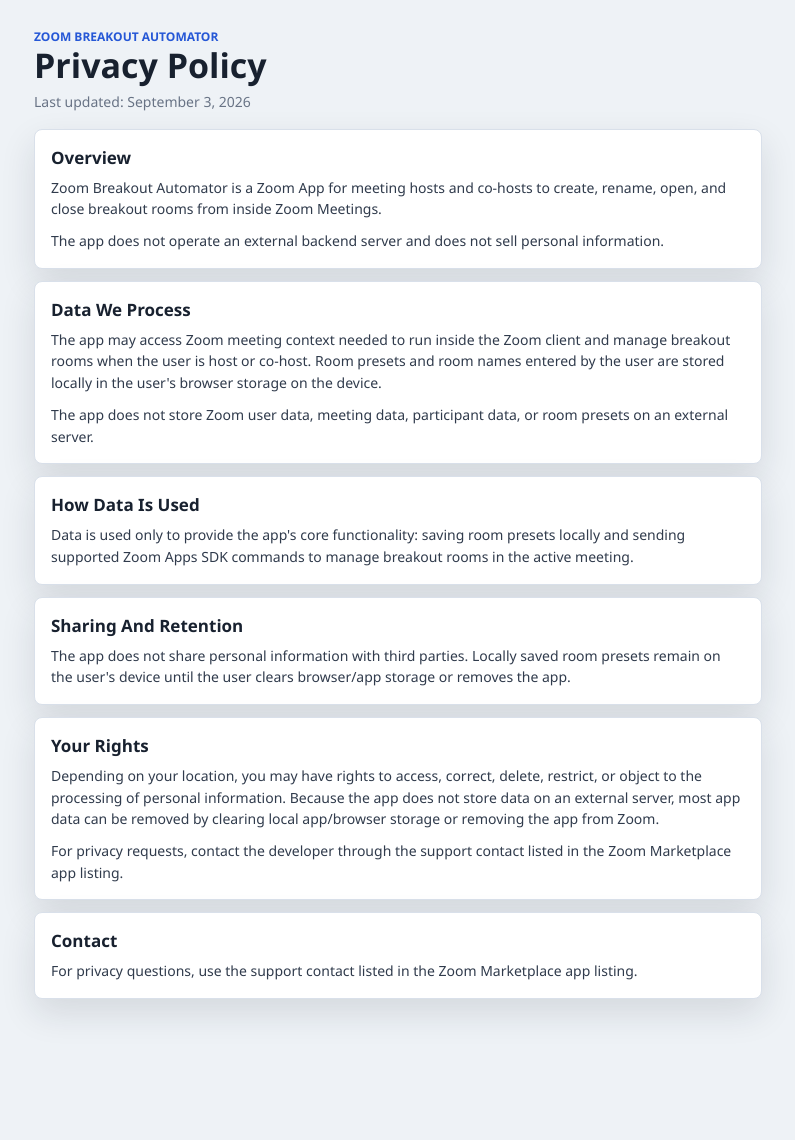
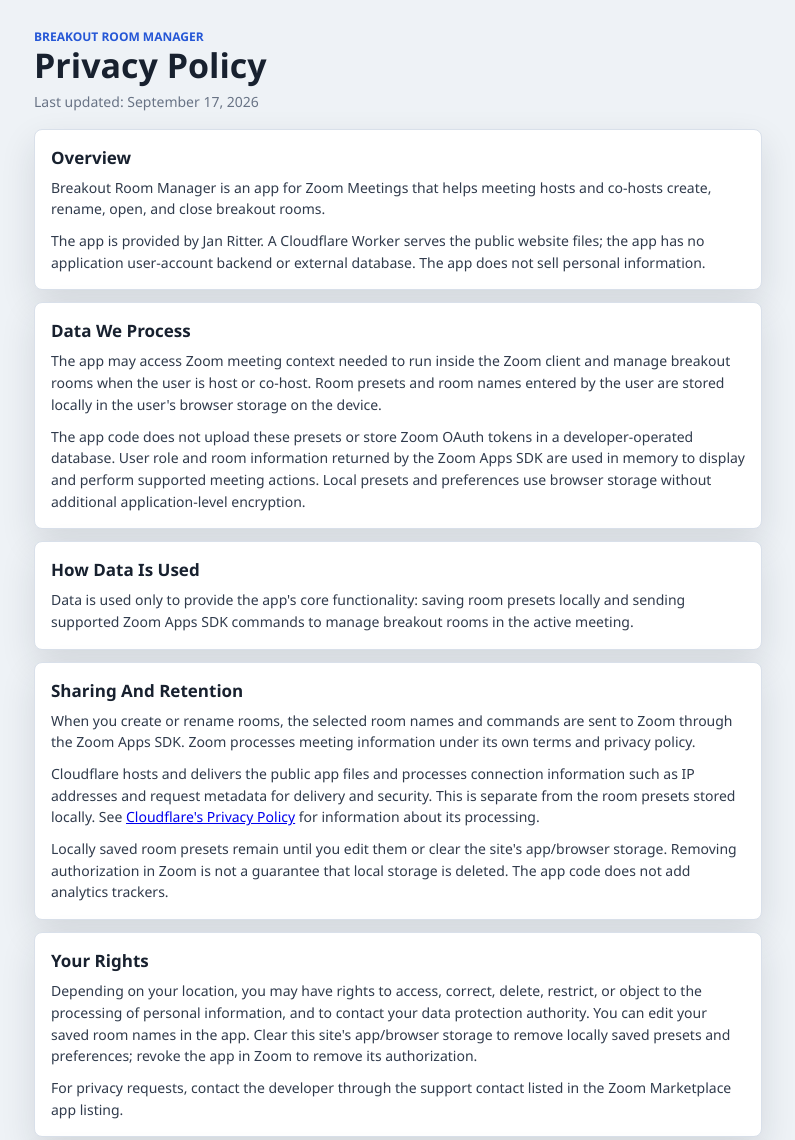
Before and after one commit to graffuxx/ZoomBreakoutAutomator, a website: page privacy.html in a window 1280 px wide. Shown: the top 1140 px of the page, without its empty margins (242-1037 px from the left). Before the commit the page ends 1059 px from the top, so only its background shows below. Drawn offline with Linux system fonts and the light colour scheme.

Commit message:
Update app name and listing pages

```diff
--- a/privacy.html
+++ b/privacy.html
@@ -3,25 +3,25 @@
   <head>
     <meta charset="utf-8">
     <meta name="viewport" content="width=device-width, initial-scale=1">
-    <title>Privacy Policy | Zoom Breakout Automator</title>
+    <title>Privacy Policy | Breakout Room Manager</title>
     <link rel="stylesheet" href="./styles.css">
   </head>
   <body>
     <main class="legal-shell">
-      <p class="eyebrow">Zoom Breakout Automator</p>
+      <p class="eyebrow">Breakout Room Manager</p>
       <h1>Privacy Policy</h1>
-      <p class="legal-muted">Last updated: September 3, 2026</p>
+      <p class="legal-muted">Last updated: September 17, 2026</p>
 
       <section class="legal-card">
         <h2>Overview</h2>
-        <p>Zoom Breakout Automator is a Zoom App for meeting hosts and co-hosts to create, rename, open, and close breakout rooms from inside Zoom Meetings.</p>
-        <p>The app does not operate an external backend server and does not sell personal information.</p>
+        <p>Breakout Room Manager is an app for Zoom Meetings that helps meeting hosts and co-hosts create, rename, open, and close breakout rooms.</p>
+        <p>The app is provided by Jan Ritter. A Cloudflare Worker serves the public website files; the app has no application user-account backend or external database. The app does not sell personal information.</p>
       </section>
 
       <section class="legal-card">
         <h2>Data We Process</h2>
         <p>The app may access Zoom meeting context needed to run inside the Zoom client and manage breakout rooms when the user is host or co-host. Room presets and room names entered by the user are stored locally in the user's browser storage on the device.</p>
-        <p>The app does not store Zoom user data, meeting data, participant data, or room presets on an external server.</p>
+        <p>The app code does not upload these presets or store Zoom OAuth tokens in a developer-operated database. User role and room information returned by the Zoom Apps SDK are used in memory to display and perform supported meeting actions. Local presets and preferences use browser storage without additional application-level encryption.</p>
       </section>
 
       <section class="legal-card">
@@ -31,12 +31,14 @@
 
       <section class="legal-card">
         <h2>Sharing And Retention</h2>
-        <p>The app does not share personal information with third parties. Locally saved room presets remain on the user's device until the user clears browser/app storage or removes the app.</p>
+        <p>When you create or rename rooms, the selected room names and commands are sent to Zoom through the Zoom Apps SDK. Zoom processes meeting information under its own terms and privacy policy.</p>
+        <p>Cloudflare hosts and delivers the public app files and processes connection information such as IP addresses and request metadata for delivery and security. This is separate from the room presets stored locally. See <a href="https://www.cloudflare.com/privacypolicy/">Cloudflare's Privacy Policy</a> for information about its processing.</p>
+        <p>Locally saved room presets remain until you edit them or clear the site's app/browser storage. Removing authorization in Zoom is not a guarantee that local storage is deleted. The app code does not add analytics trackers.</p>
       </section>
 
       <section class="legal-card">
         <h2>Your Rights</h2>
-        <p>Depending on your location, you may have rights to access, correct, delete, restrict, or object to the processing of personal information. Because the app does not store data on an external server, most app data can be removed by clearing local app/browser storage or removing the app from Zoom.</p>
+        <p>Depending on your location, you may have rights to access, correct, delete, restrict, or object to the processing of personal information, and to contact your data protection authority. You can edit your saved room names in the app. Clear this site's app/browser storage to remove locally saved presets and preferences; revoke the app in Zoom to remove its authorization.</p>
         <p>For privacy requests, contact the developer through the support contact listed in the Zoom Marketplace app listing.</p>
       </section>
 
```
Also changed, not shown: documentation.html (+4 -4 lines), index.html (+2 -3 lines), support.html (+2 -2 lines), terms.html (+3 -3 lines), README.md.
